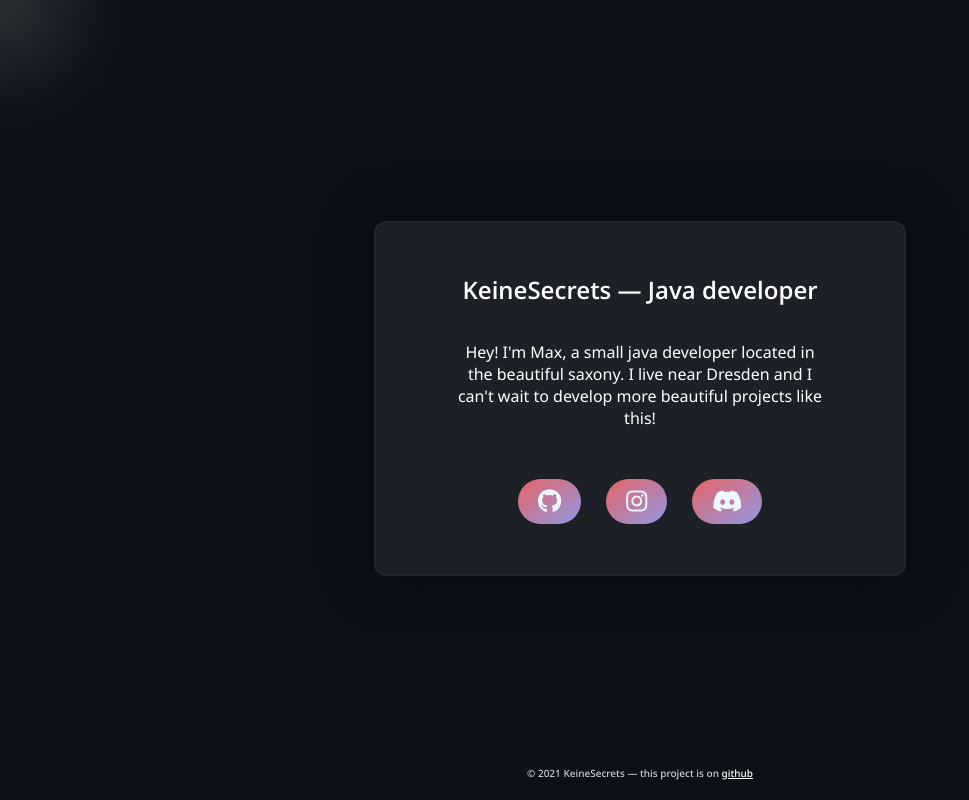
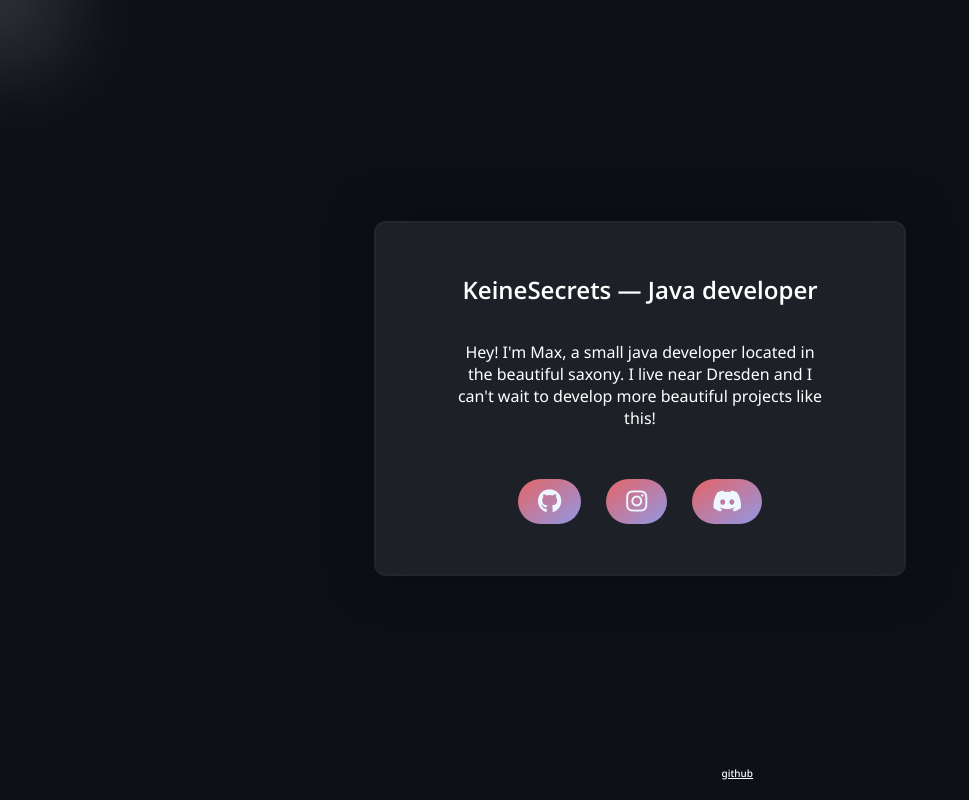
Before and after one commit to whynotmax/Portfolio, a plain HTML site: page index.html in a window 1280 px wide. Shown: the whole page, without its empty margins (0-969 px from the left). Drawn offline with Linux system fonts and the light colour scheme.

Commit message:
Update index.css

```diff
--- a/assets/style/index.css
+++ b/assets/style/index.css
@@ -134,7 +134,7 @@ footer {
     width: 100%;
     padding: 10px 0;
     background-color: #0d1117;
-    color: #c9d1d9;
+    color: transparent;
     text-align: center;
 }
 
```
